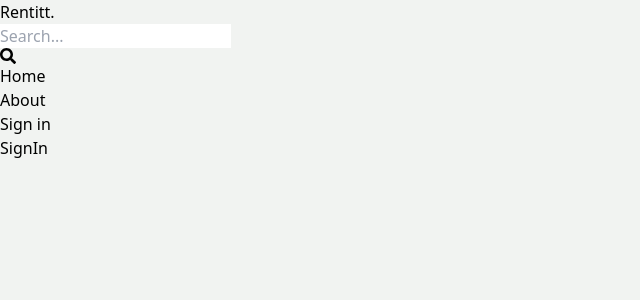
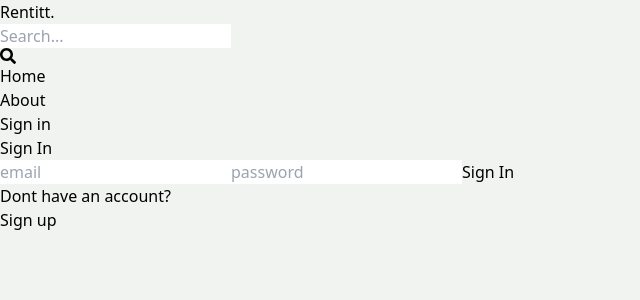
Before and after one commit to Pritam123Ghosh/MERN-Real-Estate, a React (Vite) app in the folder client/: page /sign-in in a window 1280 px wide. Shown: the top 300 px of the page, without its empty margins (0-640 px from the left). Built offline with nearby package versions, Linux system fonts and the light colour scheme.

Commit message:
Complete sign-in page functionality

```diff
--- a/client/src/Pages/SignIn.jsx
+++ b/client/src/Pages/SignIn.jsx
@@ -1,7 +1,75 @@
-import React from 'react'
+import { useState } from 'react';
+import { Link, useNavigate } from 'react-router-dom';
+export default function SignIn() {
+  const [formData, setFormData] = useState({});
+  const [error, setError] = useState(null);
+  const [loading, setLoading] = useState(false);
+  const navigate = useNavigate();
+  const handleChange = (e) => {
+    setFormData({
+      ...formData,
+      [e.target.id]: e.target.value,
+    });
+  };
+  const handleSubmit = async (e) => {
+    e.preventDefault();
+    try {
+      setLoading(true);
+      const res = await fetch('/api/auth/signin', {
+        method: 'POST',
+        headers: {
+          'Content-Type': 'application/json',
+        },
+        body: JSON.stringify(formData),
+      });
+      const data = await res.json();
+      console.log(data);
+      if (data.success === false) {
+        setLoading(false);
+        setError(data.message);
+        return;
+      }
+      setLoading(false);
+      setError(null);
+      navigate('/');
+    } catch (error) {
+      setLoading(false);
+      setError(error.message);
+    }
+  };
+  return (
+    <div className='p-3 max-w-lg mx-auto'>
+    <h1 className='text-3xl text-center font-semibold my-7'>Sign In</h1>
+    <form onSubmit={handleSubmit} className='flex flex-col gap-4'>
+      <input
+        type='email'
+        placeholder='email'
+        className='border p-3 rounded-lg'
+        id='email'
+        onChange={handleChange}
+      />
+      <input
+        type='password'
+        placeholder='password'
+        className='border p-3 rounded-lg'
+        id='password'
+        onChange={handleChange}
+      />
 
-export default function SignIn() {
-  return (
-    <div>SignIn</div>
-  )
+      <button
+        disabled={loading}
+        className='bg-slate-700 text-white p-3 rounded-lg uppercase hover:opacity-95 disabled:opacity-80'
+      >
+        {loading ? 'Loading...' : 'Sign In'}
+      </button>
+    </form>
+    <div className='flex gap-2 mt-5'>
+      <p>Dont have an account?</p>
+      <Link to={'/sign-up'}>
+        <span className='text-blue-700'>Sign up</span>
+      </Link>
+    </div>
+    {error && <p className='text-red-500 mt-5'>{error}</p>}
+  </div>
+);
 }
```
